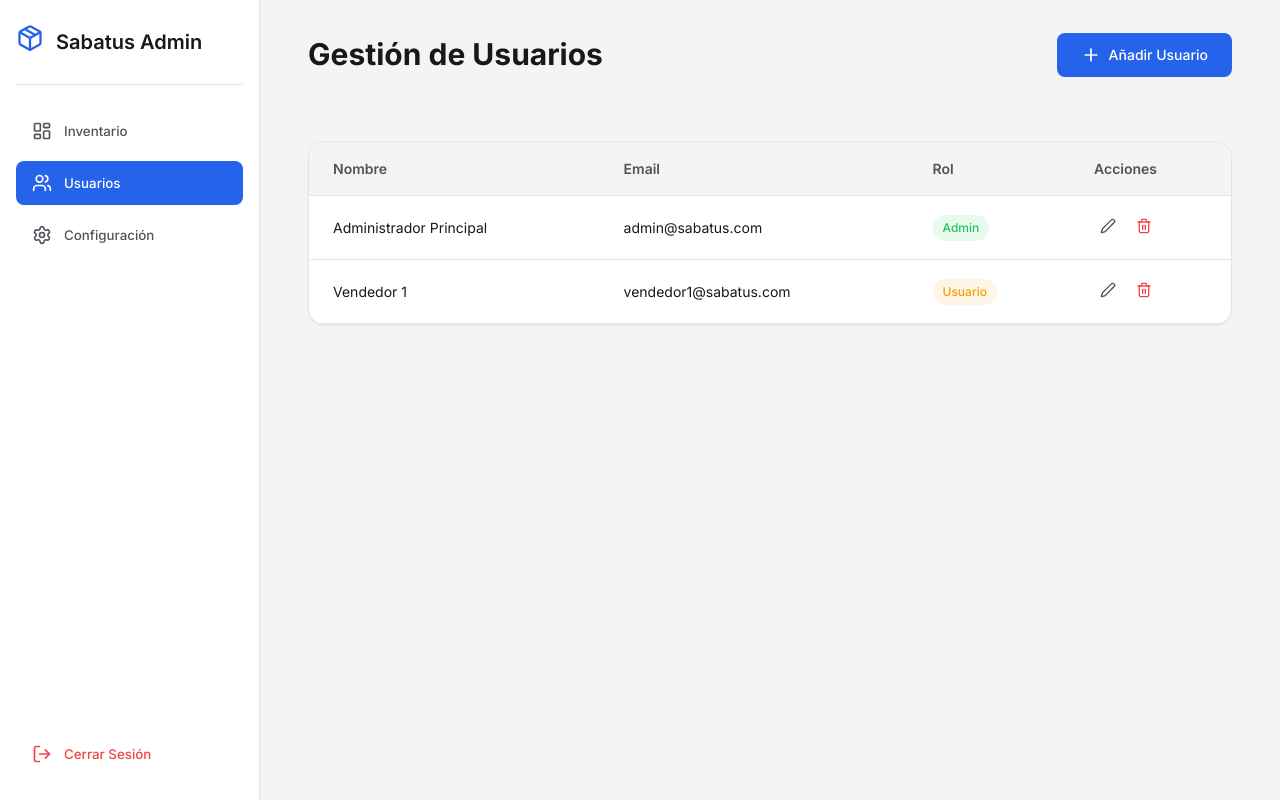
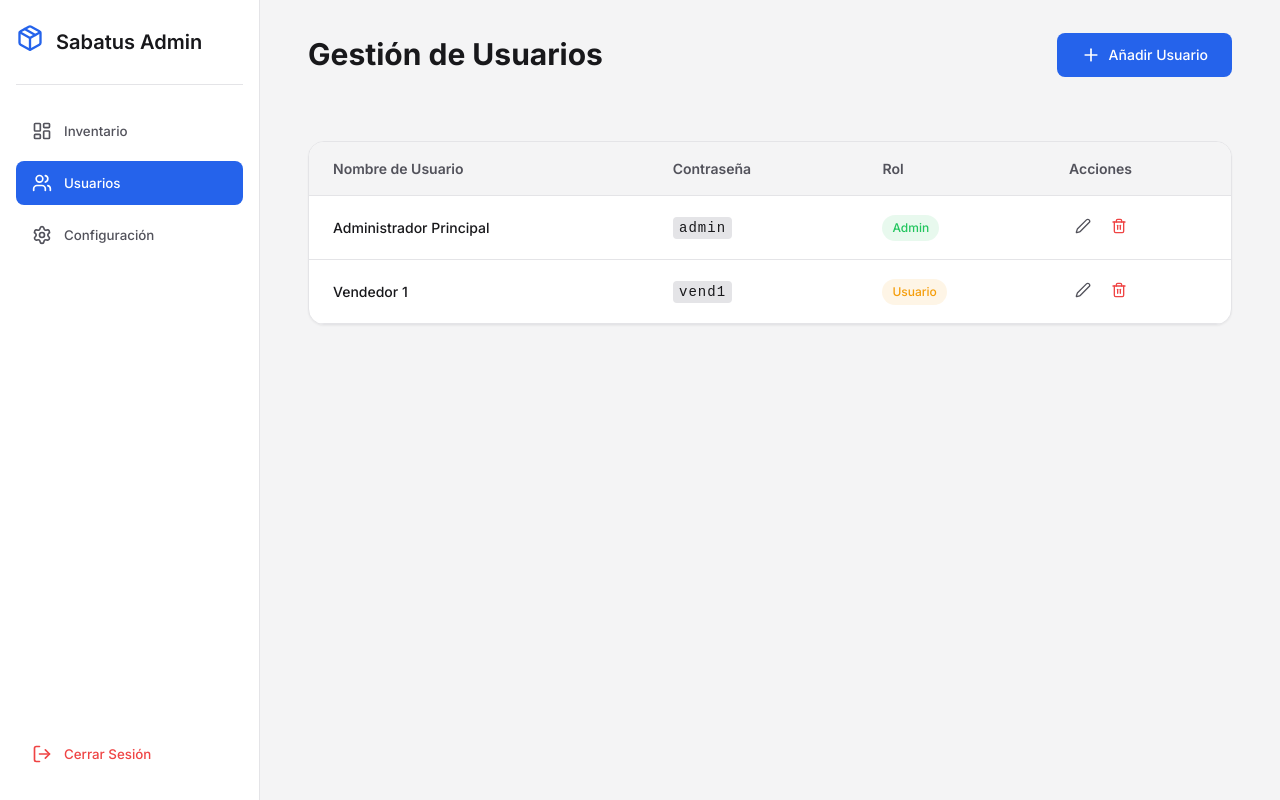
Before and after one commit to cristoferrodriguez610-ux/Inventario-sabatus, a Next.js app: page /admin in a window 1280 px wide. Both pictures are taken after a click on the button "Usuarios". Built offline with nearby package versions, Linux system fonts and the light colour scheme.

Commit message:
feat: auto-generate passwords for users

```diff
--- a/src/app/admin/page.tsx
+++ b/src/app/admin/page.tsx
@@ -26,7 +26,7 @@ type ShoeSize = {
 type User = {
   id: string;
   nombre: string;
-  email: string;
+  password: string;
   rol: "Admin" | "Usuario";
 };
 
@@ -65,8 +65,8 @@ const MOCK_INVENTORY: Shoe[] = [
 ];
 
 const MOCK_USERS: User[] = [
-  { id: "1", nombre: "Administrador Principal", email: "admin@sabatus.com", rol: "Admin" },
-  { id: "2", nombre: "Vendedor 1", email: "vendedor1@sabatus.com", rol: "Usuario" },
+  { id: "1", nombre: "Administrador Principal", password: "admin", rol: "Admin" },
+  { id: "2", nombre: "Vendedor 1", password: "vend1", rol: "Usuario" },
 ];
 
 export default function AdminDashboard() {
@@ -99,9 +99,13 @@ export default function AdminDashboard() {
   const [editingUserId, setEditingUserId] = useState<string | null>(null);
   const [userFormData, setUserFormData] = useState({
     nombre: "",
-    email: "",
+    password: "",
     rol: "Usuario" as "Admin" | "Usuario"
   });
+
+  const generatePassword = () => {
+    return Math.random().toString(36).slice(-6).toUpperCase();
+  };
 
   useEffect(() => {
     setIsClient(true);
@@ -174,14 +178,14 @@ export default function AdminDashboard() {
       setEditingUserId(user.id);
       setUserFormData({
         nombre: user.nombre,
-        email: user.email,
+        password: user.password,
         rol: user.rol
       });
     } else {
       setEditingUserId(null);
       setUserFormData({
         nombre: "",
-        email: "",
+        password: generatePassword(),
         rol: "Usuario"
       });
     }
@@ -497,8 +501,8 @@ export default function AdminDashboard() {
               <table>
                 <thead>
                   <tr>
-                    <th>Nombre</th>
-                    <th>Email</th>
+                    <th>Nombre de Usuario</th>
+                    <th>Contraseña</th>
                     <th>Rol</th>
                     <th>Acciones</th>
                   </tr>
@@ -506,8 +510,12 @@ export default function AdminDashboard() {
                 <tbody>
                   {users.map((u) => (
                     <tr key={u.id}>
-                      <td>{u.nombre}</td>
-                      <td>{u.email}</td>
+                      <td style={{ fontWeight: 500 }}>{u.nombre}</td>
+                      <td>
+                        <code style={{ background: 'var(--bg-tertiary)', padding: '0.2rem 0.4rem', borderRadius: '4px', letterSpacing: '1px' }}>
+                          {u.password}
+                        </code>
+                      </td>
                       <td>
                         <span className={`${styles.badge} ${u.rol === 'Admin' ? styles.badgeSuccess : styles.badgeWarning}`}>
                           {u.rol}
@@ -699,7 +707,7 @@ export default function AdminDashboard() {
             <form onSubmit={handleSaveUser}>
               <div className={styles.modalBody}>
                 <div className={styles.formGroup}>
-                  <label className={styles.label}>Nombre Completo *</label>
+                  <label className={styles.label}>Nombre de Usuario *</label>
                   <input
                     type="text"
                     className="input"
@@ -709,14 +717,24 @@ export default function AdminDashboard() {
                   />
                 </div>
                 <div className={styles.formGroup}>
-                  <label className={styles.label}>Correo Electrónico (Email) *</label>
-                  <input
-                    type="email"
-                    className="input"
-                    required
-                    value={userFormData.email}
-                    onChange={(e) => setUserFormData({...userFormData, email: e.target.value})}
-                  />
+                  <label className={styles.label}>Contraseña Generada</label>
+                  <div style={{ display: 'flex', gap: '0.5rem' }}>
+                    <input
+                      type="text"
+                      className="input"
+                      readOnly
+                      value={userFormData.password}
+                      style={{ fontFamily: 'monospace', letterSpacing: '1px', flex: 1, backgroundColor: 'var(--bg-secondary)' }}
+                    />
+                    <button
+                      type="button"
+                      className="btn btn-secondary"
+                      onClick={() => setUserFormData({...userFormData, password: generatePassword()})}
+                      title="Generar nueva contraseña"
+                    >
+                      Regenerar
+                    </button>
+                  </div>
                 </div>
                 <div className={styles.formGroup}>
                   <label className={styles.label}>Rol en el Sistema *</label>
```
